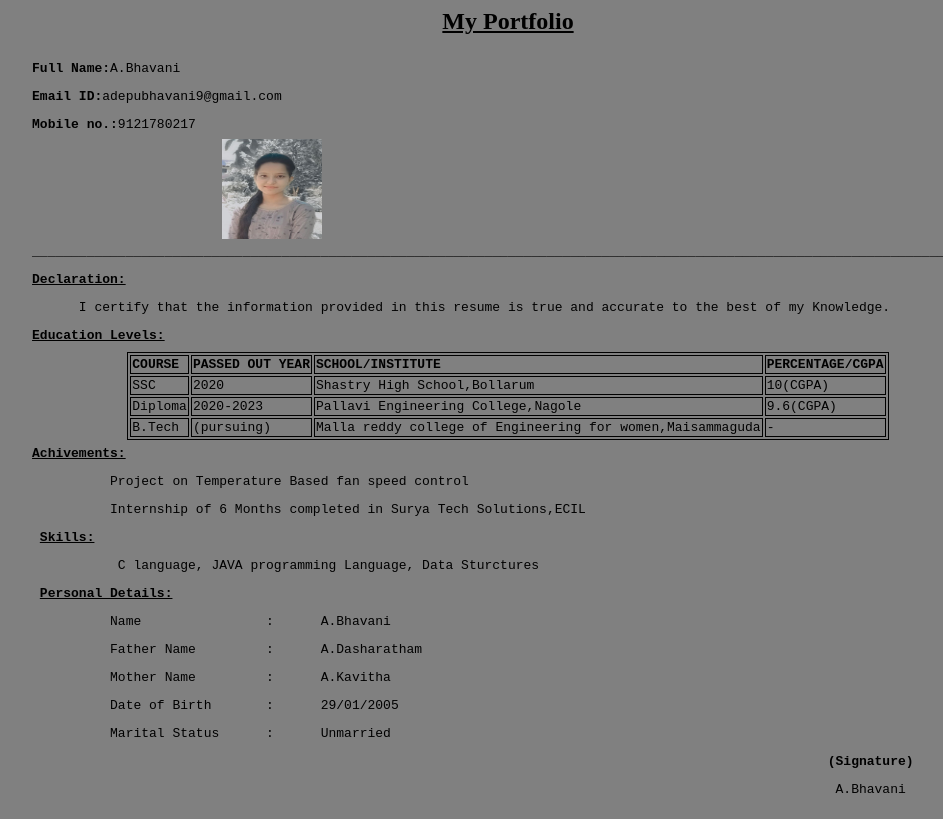
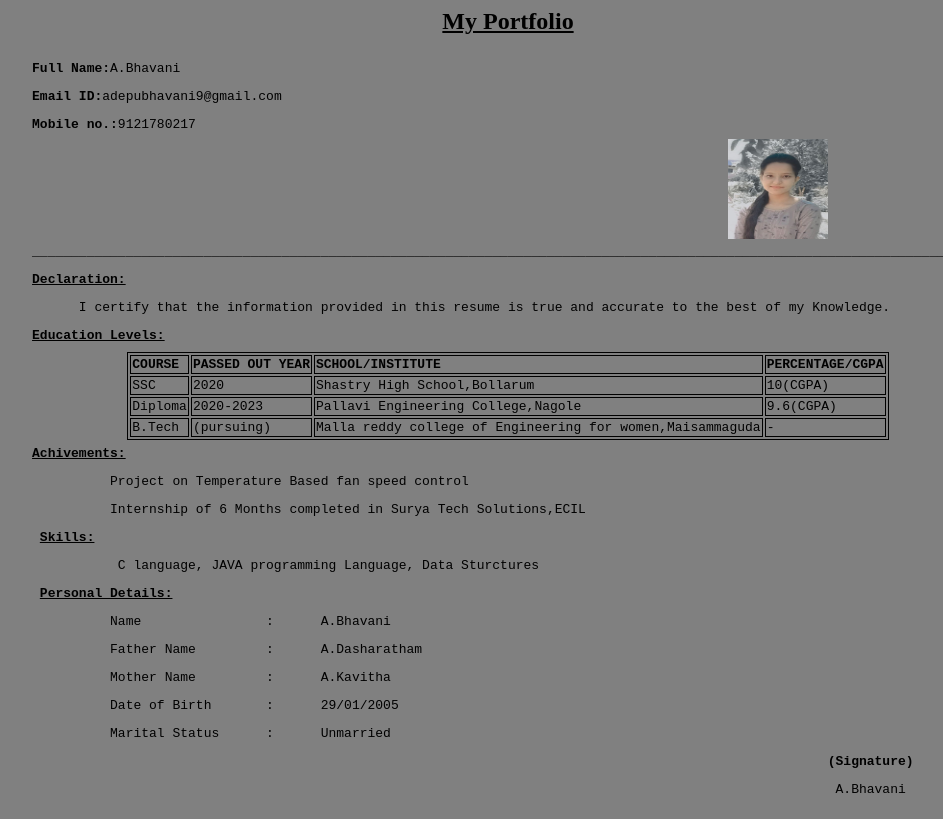
Before and after one commit to bhavani-502/myportfolio, a plain HTML site: page index.html in a window 1280 px wide. Shown: the whole page, without its empty margins (132-1075 px from the left). Drawn offline with Linux system fonts and the light colour scheme.

Commit message:
Update index.html

```diff
--- a/index.html
+++ b/index.html
@@ -9,7 +9,7 @@
             <pre>                    <b>Full Name:</b>A.Bhavani </pre>
             <pre>                    <b>Email ID:</b>adepubhavani9@gmail.com</pre>
             <b><pre>                    Mobile no.:</b>9121780217</pre>
-            <img src="my profile.jpeg" width="100px" height="100px" style="padding-left:20%;">
+            <img src="my profile.jpeg" width="100px" height="100px" style="padding-left:60%;">
             <pre><b>                    ________________________________________________________________________________________________________________________________________</b></pre>
             <pre><b>                    <u>Declaration:</u></b></pre></font>
             <pre>                          I certify that the information provided in this resume is true and accurate to the best of my Knowledge.  </pre>
```
